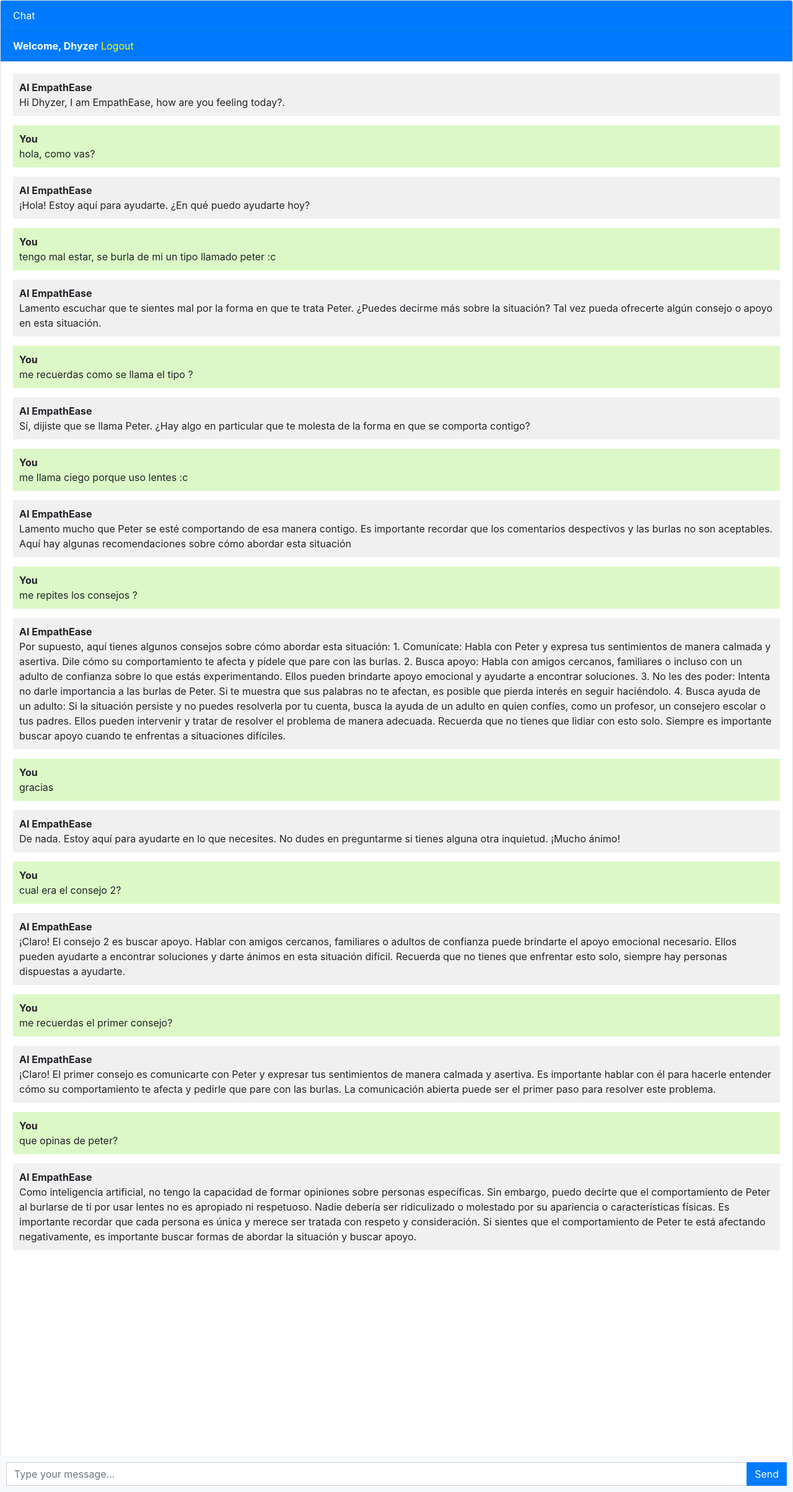
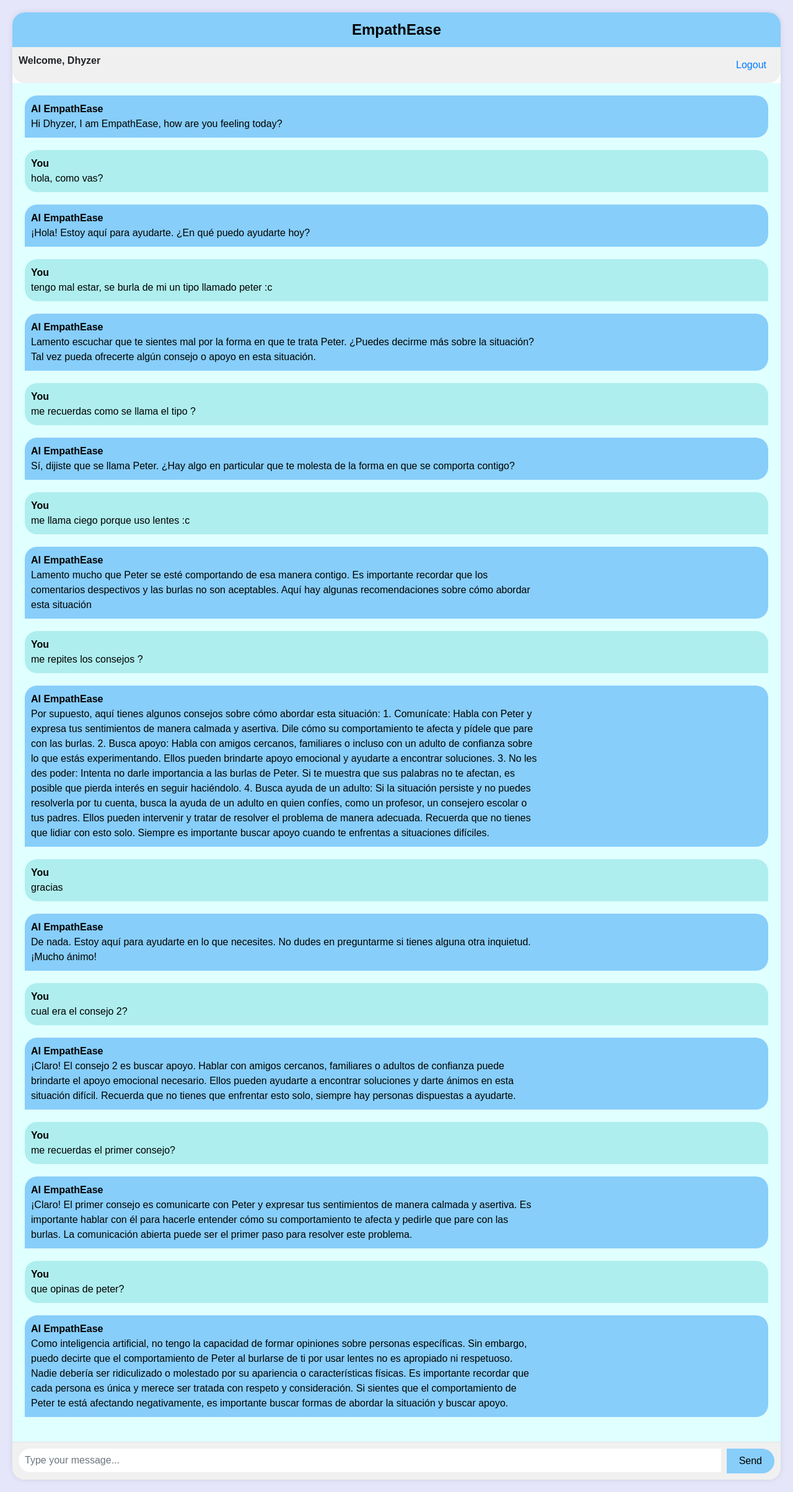
Before and after one commit to Jarodriguo/EmpathEase, a Django app: template templates/empathEase.html in a window 1280 px wide. Shown: the whole page at 62% size. Run offline with Django 4.2, Linux system fonts and the light colour scheme; the template is opened without the code that fills it: values that come from a table or form of the project are taken from there, others are empty; a user stored in the database is signed in; data comes from the database, SQL or seed files in the repository; both versions use the stored data as it was after the commit; some libraries are stand-ins or nearby versions.

Commit message:
Implementation of the HTML changes

```diff
--- a/EmpathEase/urls.py
+++ b/EmpathEase/urls.py
@@ -2,8 +2,8 @@ from django.urls import path
 from . import views
 
 urlpatterns = [
-    path('', views.empathEase, name = 'EmpathEase'),
-    path('login', views.login, name = 'login'),
+    path('', views.login, name = 'login'),
+    path('EmpathEase', views.empathEase, name = 'EmpathEase'),
     path('register', views.register, name = 'register'),
     path('logout', views.logout, name = 'logout'),
 ]
--- a/templates/empathEase.html
+++ b/templates/empathEase.html
@@ -2,63 +2,122 @@
 
 {% block styles %}
 <style>
-    body, html {
-      height: 100%;
+  body {
+    background-color: #E6E6FA;
+    font-family: Arial, sans-serif;
+    margin: 0;
+  }
+
+  .card-body.messages-box {
+    background-color: #E0FFFF;
+    padding: 20px;
+  }
+
+  .chat-container {
+    display: flex;
+    flex-direction: column;
+    height: 100vh;
+    padding: 20px;
+  }
+
+  .card {
+    flex-grow: 1;
+    border: none;
+    border-radius: 20px;
+    box-shadow: 0 0 10px rgba(0, 0, 0, 0.1);
+    overflow: hidden;
+  }
+
+  .card-header {
+    background-color: #87CEFA;
+    color: #000000;
+    font-size: 24px;
+    font-weight: bold;
+    text-align: center;
+    border: none;
+    border-radius: 20px 20px 0 0;
+    padding: 10px;
+  }
+
+  .user-info {
+    display: flex;
+    justify-content: space-between;
+    padding: 10px;
+    background-color: #F0F0F0;
+    border-radius: 0 0 20px 20px;
+  }
+
+  .message-form {
+    display: flex;
+    align-items: center;
+    background-color: #F0F0F0;
+    border-top: 1px solid #e1e1e1;
+    padding: 10px;
+    border-radius: 0 0 20px 20px;
+  }
+
+  .message-input {
+    border: none;
+    border-radius: 30px;
+    padding: 10px;
+    font-size: 16px;
+    flex-grow: 1;
+    margin-right: 10px;
+  }
+
+  .btn-send {
+    border-radius: 30px;
+    background-color: #87CEFA;
+    color: #000000;
+    border: none;
+    padding: 8px 20px;
+    cursor: pointer;
   }
 
   .messages-box {
     flex: 1;
     overflow-y: auto;
-    }
-
-    .messages-list {
-      padding-left: 0;
+    padding: 20px;
   }
 
   .message {
-      margin-bottom: 15px;
+    margin-bottom: 20px;
     list-style: none;
+    display: flex;
+    flex-direction: column;
+    justify-content: flex-start;
   }
 
   .message-text {
     padding: 10px;
-      border-radius: 5px;
+    border-radius: 20px;
+    word-wrap: break-word;
+    max-width: 70%;
+    /* Limit the width of the message boxes */
   }
 
   .sent {
-      background-color: #dcf8c6;
+    background-color: #AFEEEE;
+    color: #000000;
     align-self: flex-end;
+    border-radius: 20px 20px 0 20px;
+    margin-left: auto;
+    justify-content: flex-end;
+    /* Align to the right */
   }
 
   .received {
-      background-color: #f1f0f0;
+    background-color: #87CEFA;
+    color: #000000;
     align-self: flex-start;
+    border-radius: 20px 20px 20px 0;
+    margin-right: auto;
+    justify-content: flex-start;
+    /* Align to the left */
   }
 
-    .message-form {
-      display: flex;
-      position: fixed;
-      bottom: 0;
-      left: 0;
-      right: 0;
-      padding: 10px;
-      background-color: #f8f9fa;
-    }
-
-    .message-input {
-      flex: 1;
-      border-radius: 0;
-      border-right: none;
-    }
-
-    .btn-send {
-      border-radius: 0;
-    }
-
-    .chat-container {
-      height: 100%;
-      display: flex;
-      flex-direction: column;
+  .message-sender {
+    font-weight: bold;
   }
 </style>
 {% endblock %}
@@ -66,72 +125,60 @@
 
 {% block content %}
 <div class="chat-container">
-  <div class="card flex-grow-1">
-    <div class="card-header bg-primary text-white">Chat</div>
-    {% if user.is_authenticated %}
-    <div class="card-header bg-primary text-white"><b>Welcome, {{user.username}}</b>   <a style="color: yellow;" href="logout">Logout</a></div>
-    {% else %}
-    <div class="card-header bg-primary text-white"><a style="color: yellow" href="login">Login</a>   <a style="color: yellow;" href="register">Register</a></div>
-    {% endif %}
+  <div class="card">
+    <div class="card-header">EmpathEase</div>
+    <div class="user-info">
+      <div><b>Welcome, {{ user.username }}</b></div>
+      <div><a href="logout" class="btn btn-link">Logout</a></div>
+    </div>
     <div class="card-body messages-box">
-
       <ul class="list-unstyled messages-list">
-
         <li class="message received">
           <div class="message-text">
             <div class="message-sender">
               <b>AI EmpathEase</b>
             </div>
             <div class="message-content">
-              Hi {{user.username}}, I am EmpathEase, how are you feeling today?.
+              Hi {{ user.username }}, I am EmpathEase, how are you feeling today?
             </div>
           </div>
         </li>
-
         {% for chat in chats %}
         {% if chat.user == request.user %}
-
         <li class="message sent">
           <div class="message-text">
             <div class="message-sender">
               <b>You</b>
             </div>
             <div class="message-content">
-              {{chat.message}}
+              {{ chat.message }}
             </div>
           </div>
         </li>
-
         <li class="message received">
           <div class="message-text">
             <div class="message-sender">
               <b>AI EmpathEase</b>
             </div>
             <div class="message-content">
-              {{chat.response}}
+              {{ chat.response }}
             </div>
           </div>
         </li>
-
         {% endif %}
         {% endfor %}
-
       </ul>
-
-    </div>
-    <br><br>
-    <br><br>
-    <br><br>
     </div>
     <form class="message-form">
-    {%csrf_token%}
+      {% csrf_token %}
       <div class="input-group">
         <input type="text" class="form-control message-input" placeholder="Type your message...">
         <div class="input-group-append">
-        <button type="submit" class="btn btn-primary btn-send">Send</button>
+          <button type="submit" class="btn btn-send">Send</button>
         </div>
       </div>
     </form>
+  </div>
 </div>
 
 <script>
```
Also changed, not shown: templates/login.html (+32 -14 lines), templates/register.html (+12 -6 lines), db.sqlite3. Lines whose indentation alone changed are shown as unchanged.
